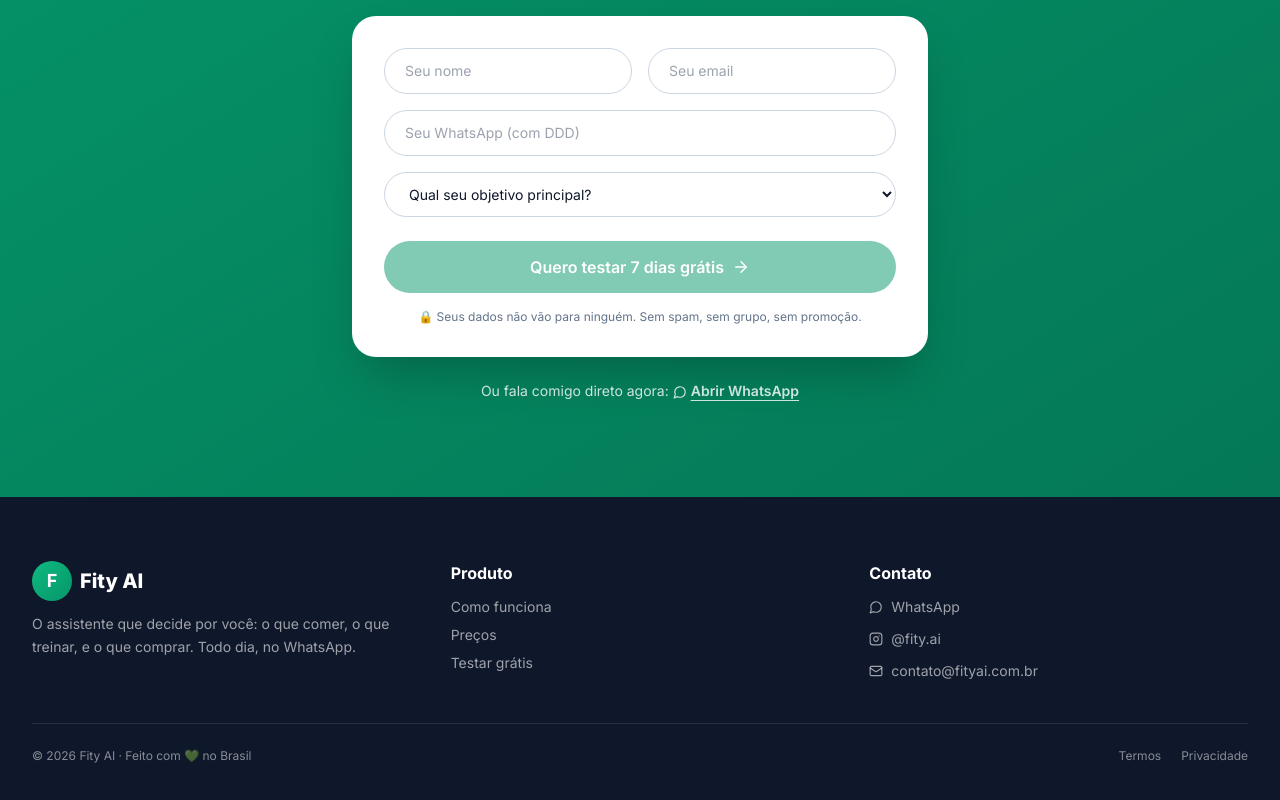
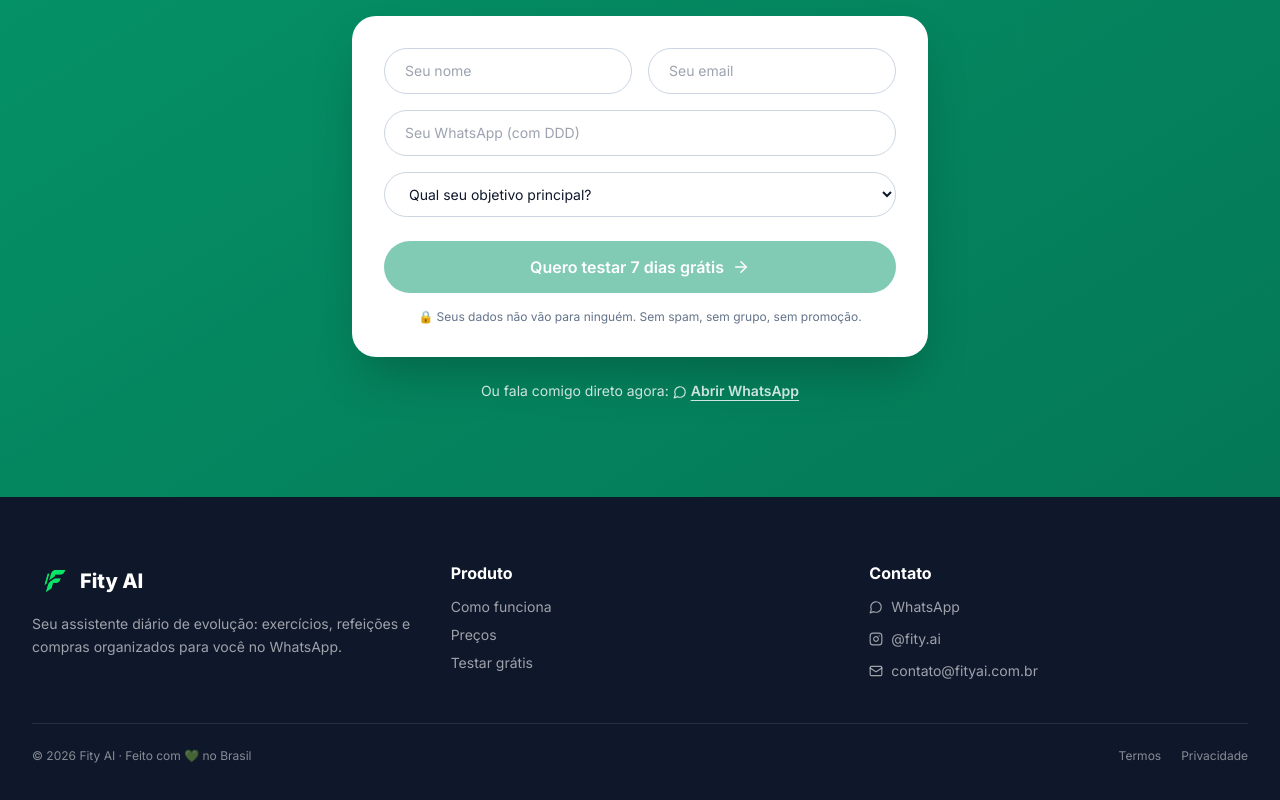
Before and after one commit to Meckwes/fity, a Next.js app: page / in a window 1280 px wide. Shown: the part 5296-6096 px from the top of the page. Built offline with nearby package versions, Linux system fonts and the light colour scheme.

Commit message:
feat: nova logo Fity AI no footer + favicon + copy ajustada

```diff
--- a/components/Footer.tsx
+++ b/components/Footer.tsx
@@ -21,14 +21,16 @@ export default function Footer() {
           {/* Coluna 1: marca + tagline */}
           <div>
             <div className="flex items-center gap-2 mb-3">
-              <div className="w-10 h-10 rounded-full bg-gradient-to-br from-green-500 to-emerald-600 flex items-center justify-center font-bold text-lg">
-                F
-              </div>
+              <img
+                src="/fity-logo.png"
+                alt="Fity AI"
+                className="h-10 w-10"
+              />
               <span className="font-extrabold text-xl">Fity AI</span>
             </div>
             <p className="text-sm text-white/60 leading-relaxed">
-              O assistente que decide por você: o que comer, o que treinar,
-              e o que comprar. Todo dia, no WhatsApp.
+              Seu assistente diário de evolução: exercícios, refeições e
+              compras organizados para você no WhatsApp.
             </p>
           </div>
 
```
Also changed, not shown: app/icon.png (added), public/fity-logo.png (added).
